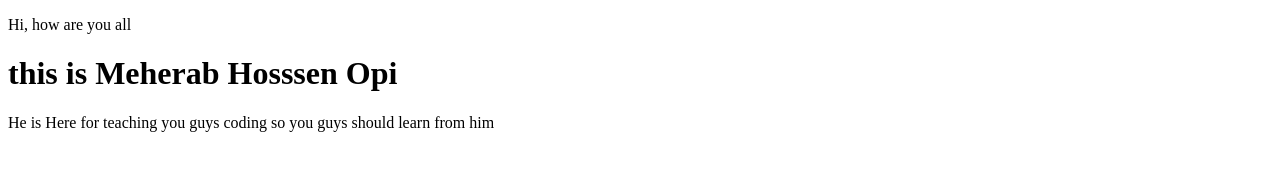
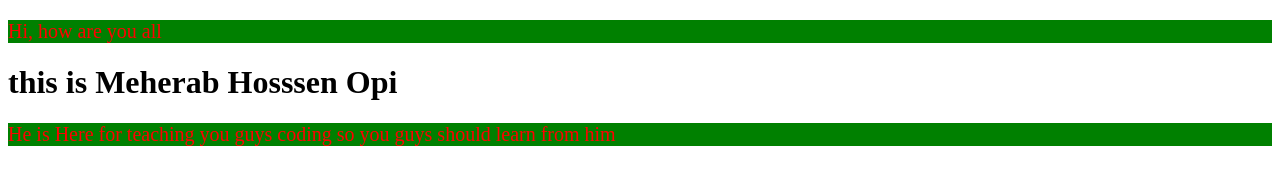
Before and after one commit to Meherabhossen/my-second-repo, a plain HTML site: page index.html in a window 1280 px wide. Drawn offline with Linux system fonts and the light colour scheme.

Commit message:
Style added

```diff
--- a/index.html
+++ b/index.html
@@ -5,6 +5,7 @@
     <meta http-equiv="X-UA-Compatible" content="IE=edge">
     <meta name="viewport" content="width=, initial-scale=1.0">
     <title>My second repo</title>
+    <link rel="stylesheet" href="style.css">
 </head>
 <body>
     <p>Hi, how are you all </p>
--- /dev/null
+++ b/style.css
@@ -0,0 +1,5 @@
+p{
+    color: red;
+    background-color: green;
+    font-size: 20px;
+}
```
